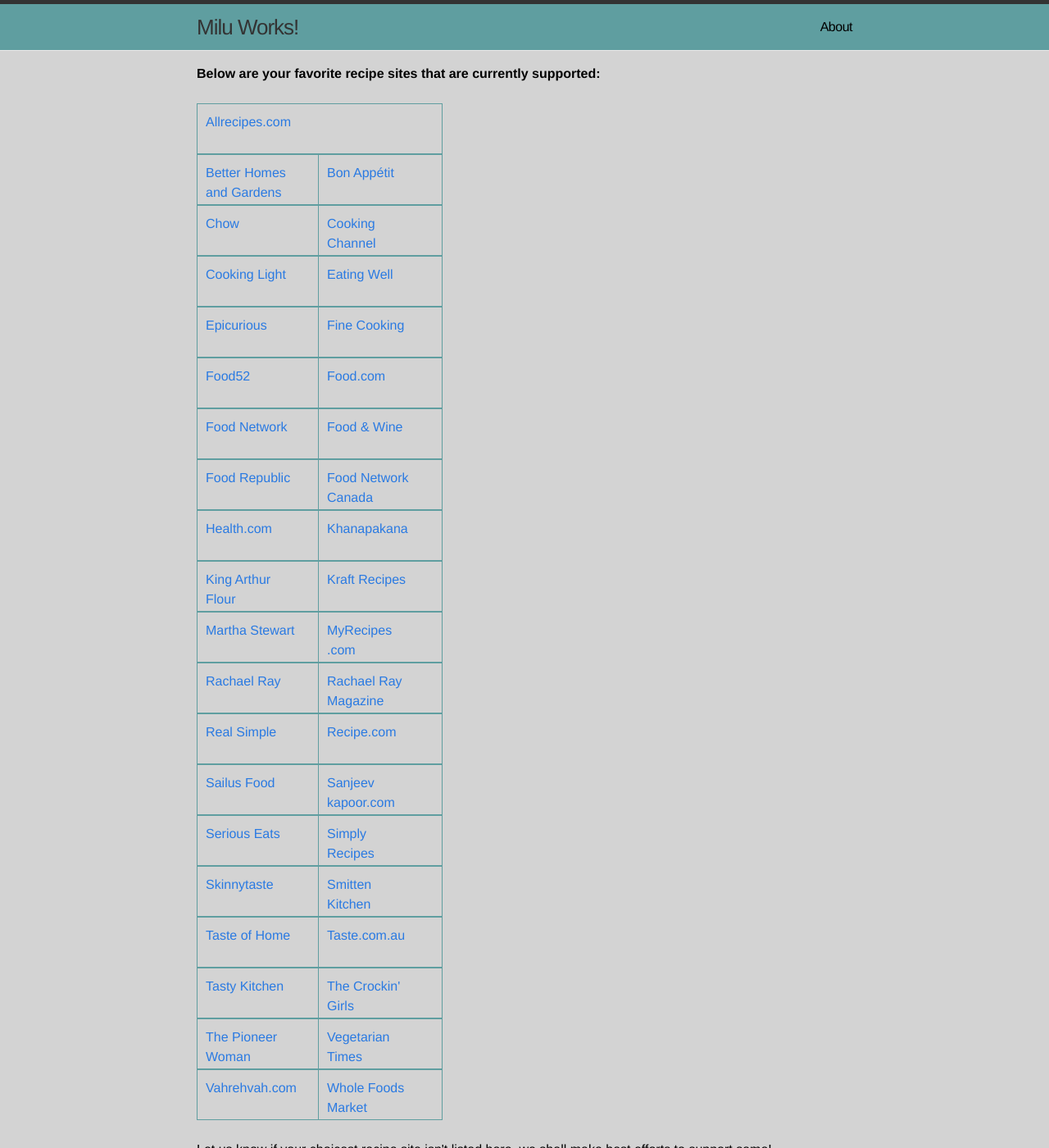
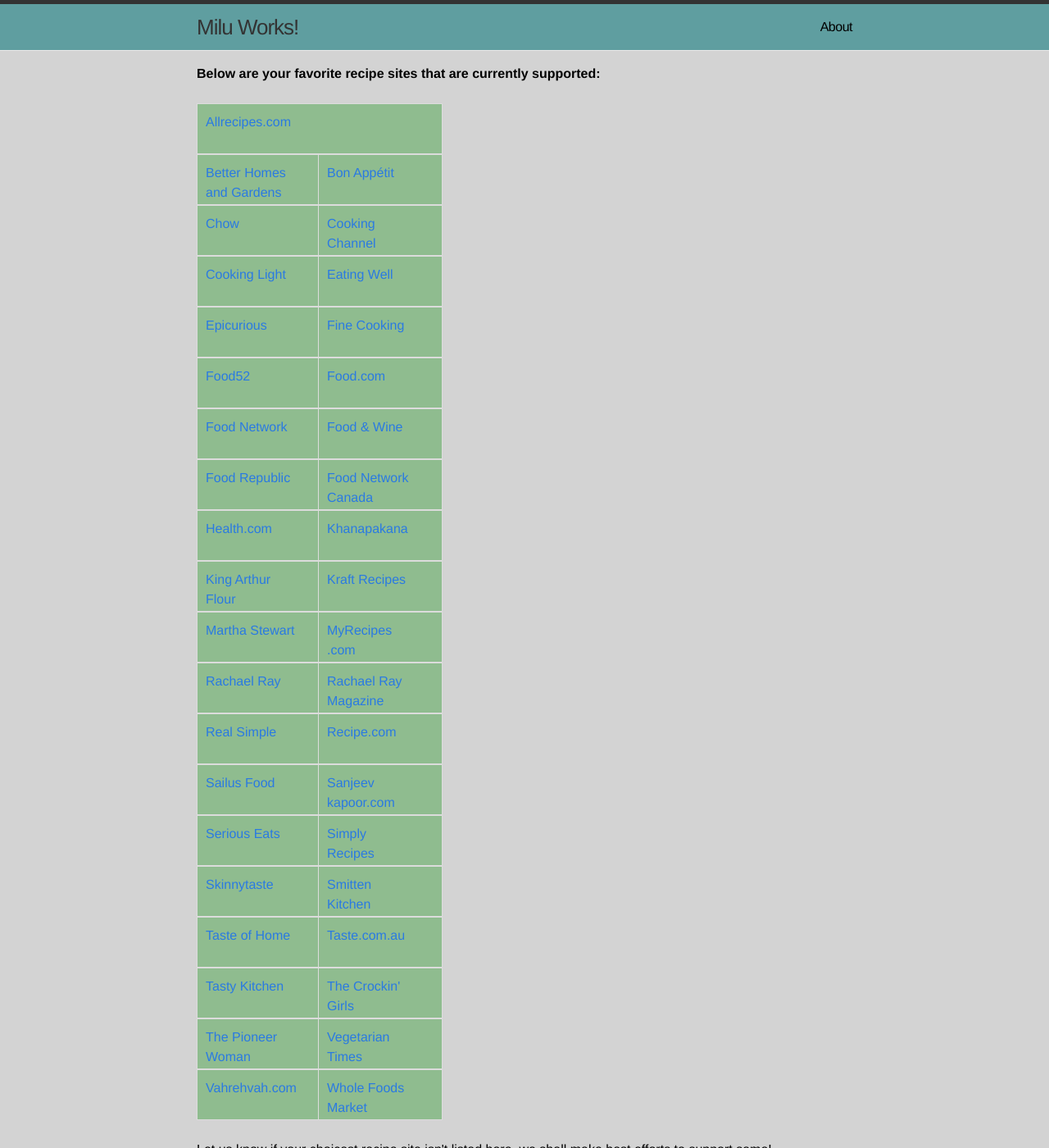
Before and after one commit to miluonline/miluworkslive, a Jekyll site: the page built from supported-recipe-sites.html, in a window 1280 px wide and 1400 px high. Shown: the whole window at 82% size. Built offline with Jekyll 4.4.1, drawn with Linux system fonts in a browser that asks for light colours.

Commit message:
updated recipetouch

```diff
--- a/css/main.css
+++ b/css/main.css
@@ -452,22 +452,31 @@
 
 .recipe-row1{
   list-style-type: none;
-  border: 1px solid cadetblue;
+  border: 1px solid gainsboro;
   padding: 10px;
   height: 40px;
+  background: darkseagreen;
 }
 
 .recipe-row2{
   list-style-type: none;
-  border: 1px solid cadetblue;
+  border: 1px solid gainsboro;
   padding: 10px;
   padding-right: 40px;
   width: 100px;
   float: right;
   word-wrap: break-word;
   height: 40px;
+  background: darkseagreen;
 }
 
 .recipe-rows{
   width: 300px;
 }
+
+.recipe-row1.a, .recipe-row2.a{
+  color: floralwhite;
+}
+
+.recipe-row1.a:hover, .recipe-row2.a:hover { color: #000; text-decoration: underline; }
+.recipe-row1.a:visited, .recipe-row2.a:visited { color: #205caa; }
```
